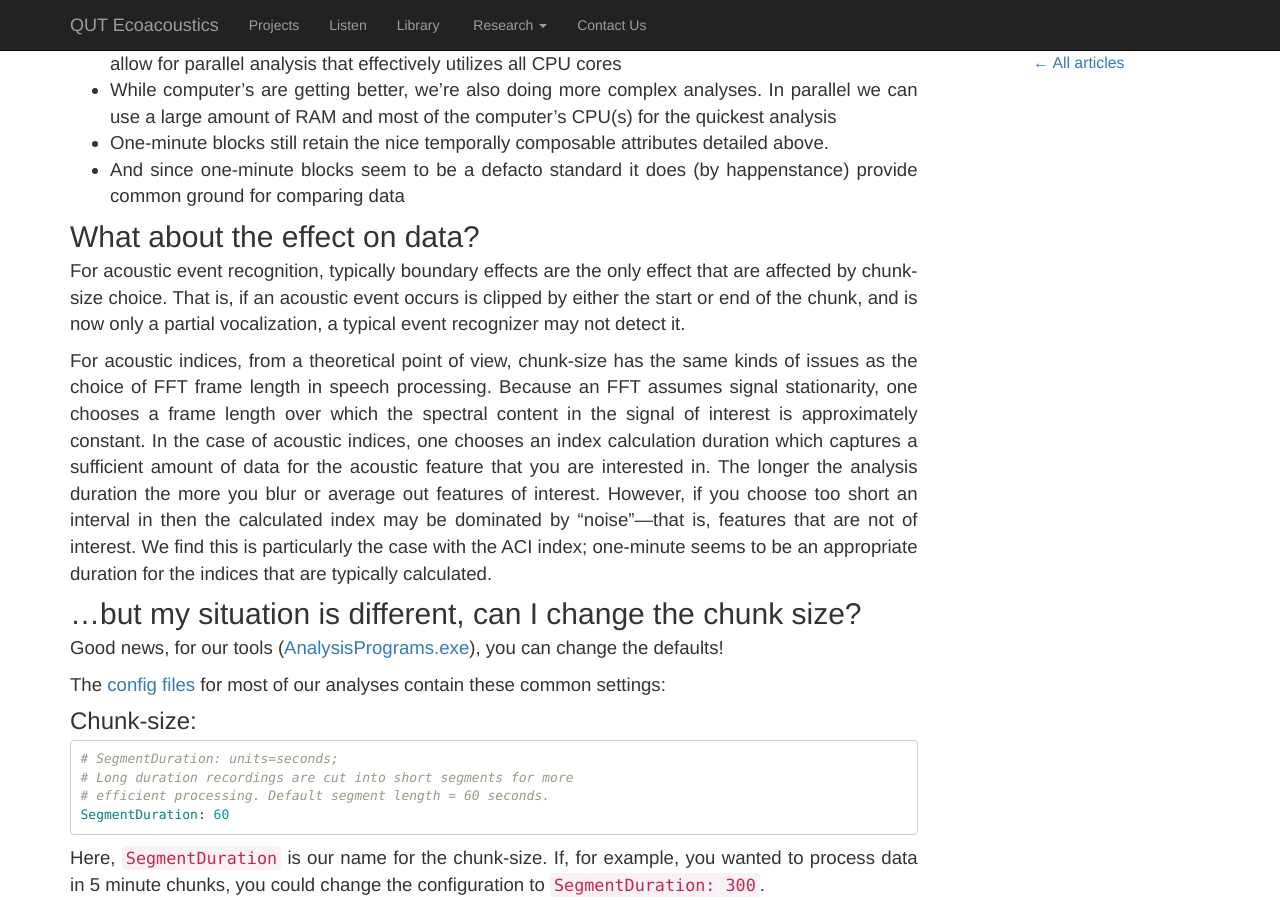
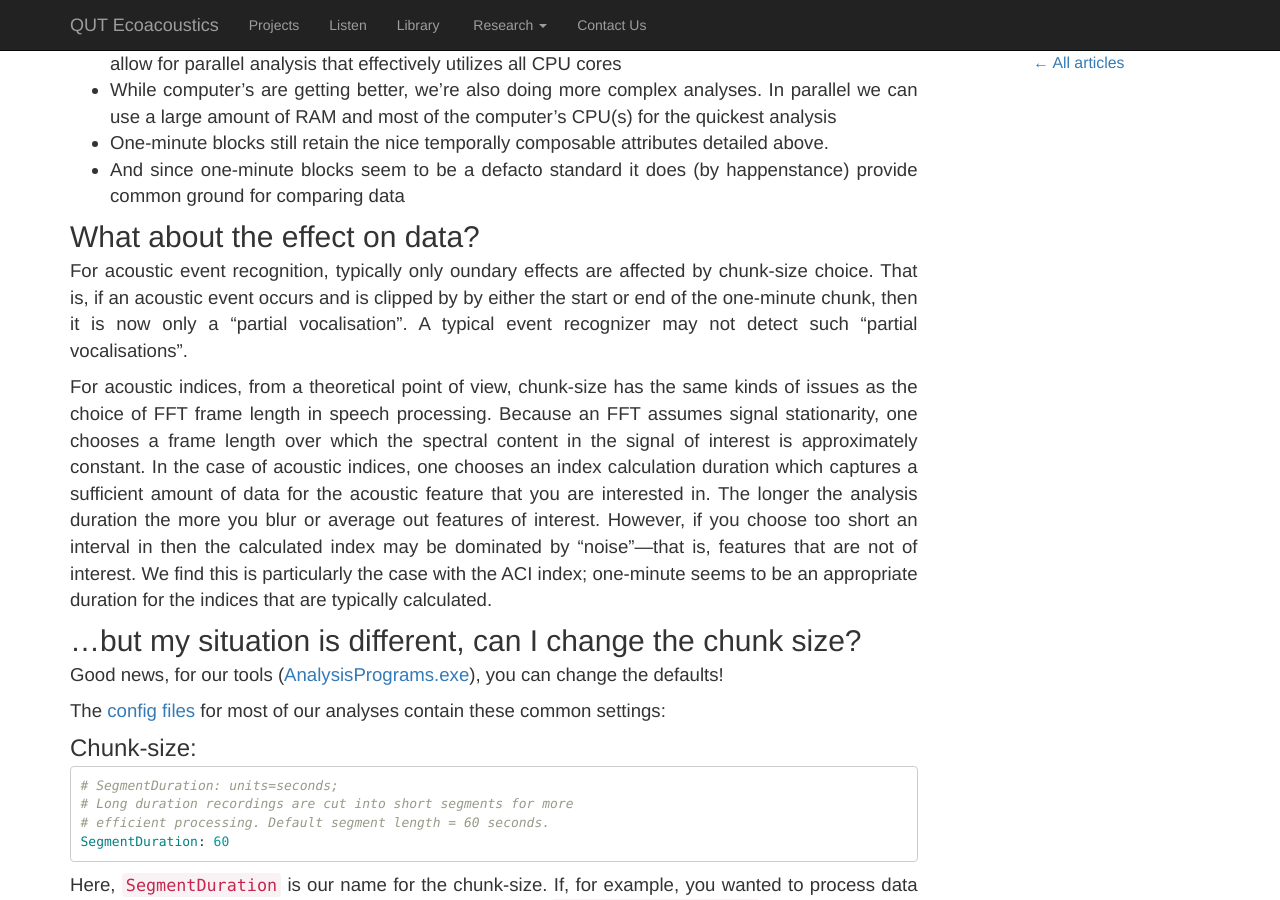
Before and after one commit to QutEcoacoustics/research-blog, a Jekyll site: the page built from _posts/2019-08-09-analyzing-data-in-one-minute-chunks.md, in a window 1280 px wide and 900 px high, scrolled down 1228 px. Built offline with Jekyll 4.4.1, drawn with Linux system fonts in a browser that asks for light colours; nearby versions of some CDN libraries; comment, search, counter and statistics services are not loaded; grey boxes are pictures that could not be loaded.

Commit message:
Fixes typo in chunk post

```diff
--- a/_posts/2019-08-09-analyzing-data-in-one-minute-chunks.md
+++ b/_posts/2019-08-09-analyzing-data-in-one-minute-chunks.md
@@ -47,13 +47,14 @@ We suggest that it is still a good default for most use cases:
 
 ## What about the effect on data?
 
-For acoustic event recognition, typically boundary effects are the only effect
-that are affected by chunk-size choice.
-That is, if an acoustic event occurs is clipped
-by either the start or end of the chunk, and is now only a partial vocalization,
-a typical event recognizer may not detect it.
+For acoustic event recognition, typically only oundary effects are
+affected by chunk-size choice.
+That is, if an acoustic event occurs and is clipped by
+by either the start or end of the one-minute chunk, then it is now only a "partial vocalisation".
+A typical event recognizer may not detect such "partial vocalisations".
 
-For acoustic indices, from a theoretical point of view, chunk-size has the same kinds of issues as the choice of FFT frame length in speech processing. Because an FFT
+For acoustic indices, from a theoretical point of view, chunk-size has the same kinds of issues
+as the choice of FFT frame length in speech processing. Because an FFT
 assumes signal stationarity, one chooses a frame length over which the spectral
 content in the signal of interest is approximately constant. In the case of
 acoustic indices, one chooses an index calculation duration which captures
```
